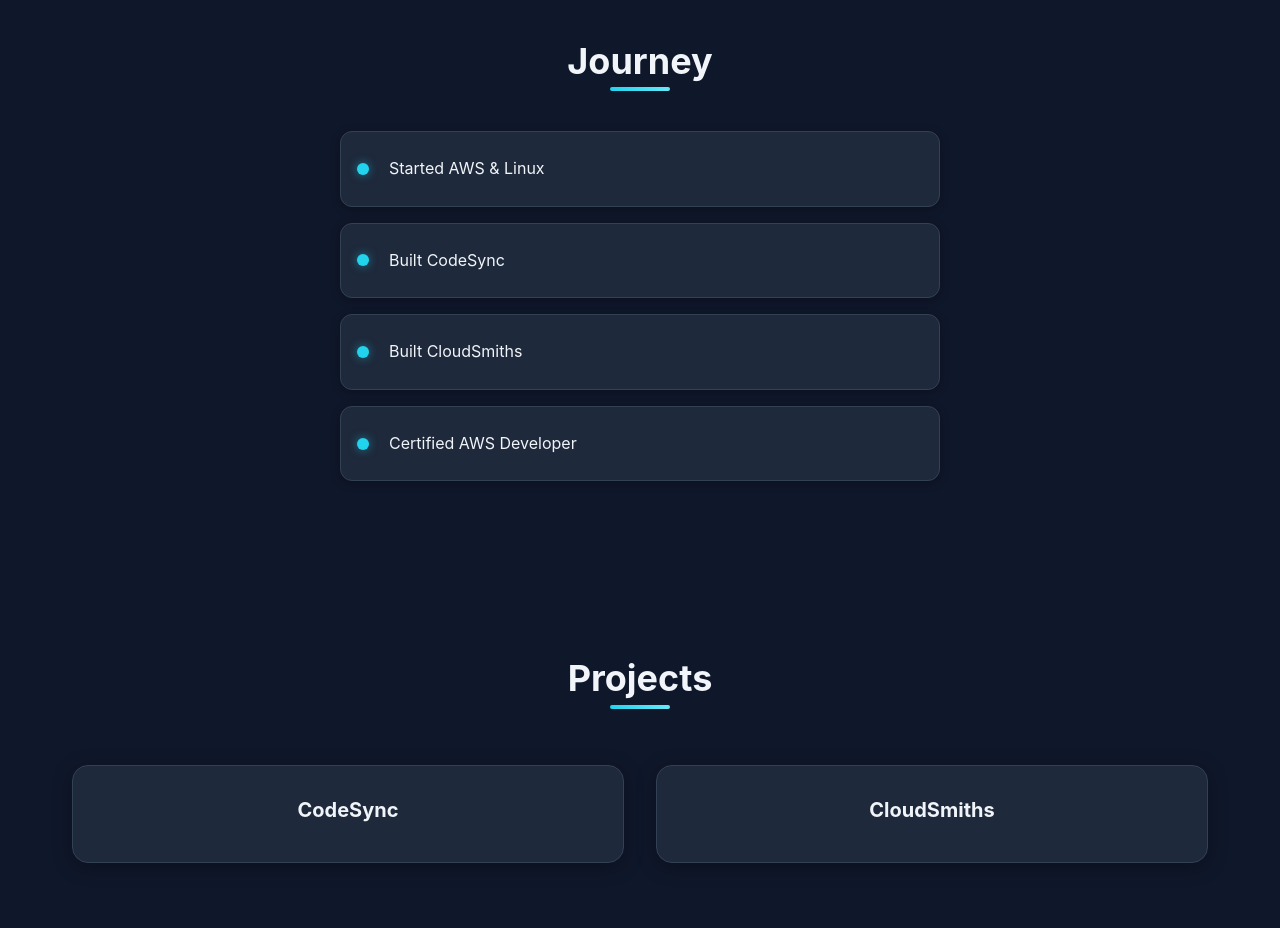
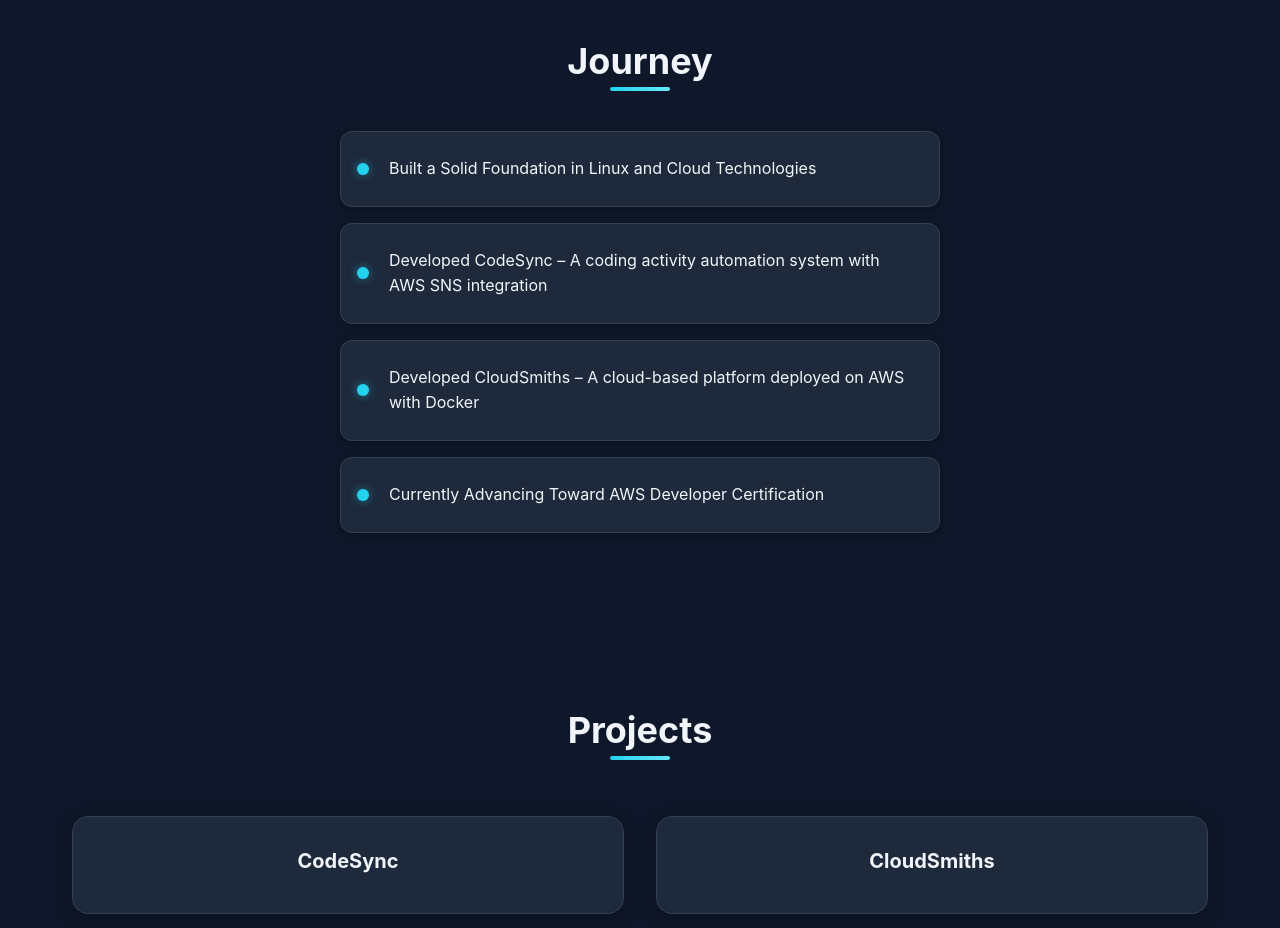
Before and after one commit to yathamsridharreddy/sridhar-portfolio, a React (Vite) app: page / in a window 1280 px wide. Shown: the part 2280-3208 px from the top of the page. Built offline with nearby package versions, Linux system fonts and the light colour scheme; no server answers; the database is empty; a web font is replaced by a local one.

Commit message:
Update Journey section with new project descriptions

```diff
--- a/src/components/Timeline.jsx
+++ b/src/components/Timeline.jsx
@@ -1,10 +1,10 @@
 import { motion } from "framer-motion";
 
 const items = [
-  "Started AWS & Linux",
-  "Built CodeSync",
-  "Built CloudSmiths",
-  "Certified AWS Developer"
+  "Built a Solid Foundation in Linux and Cloud Technologies",
+  "Developed CodeSync – A coding activity automation system with AWS SNS integration",
+  "Developed CloudSmiths – A cloud-based platform deployed on AWS with Docker",
+  "Currently Advancing Toward AWS Developer Certification"
 ];
 
 const itemVariants = {
```
